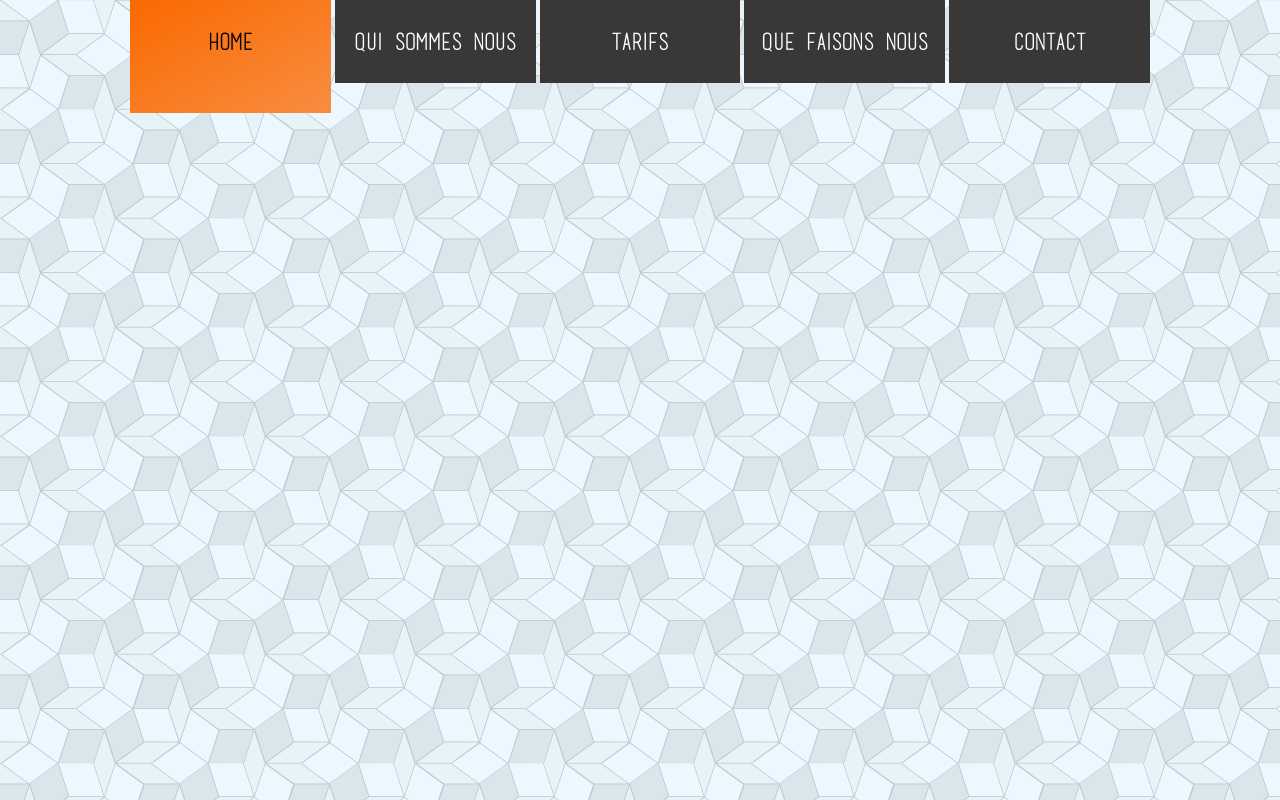
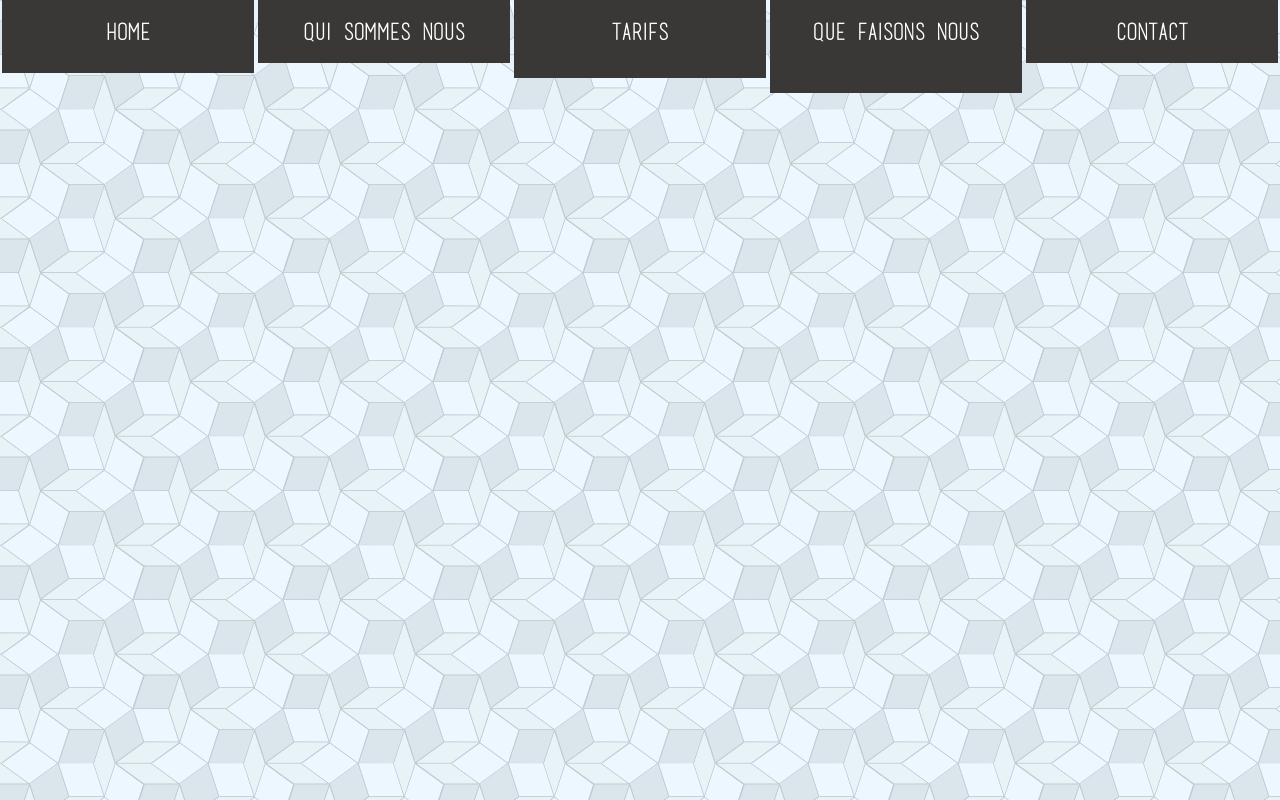
Before and after one commit to BaWananas/Dev-Ind-, a plain HTML site: page index.html in a window 1280 px wide. Drawn offline with Linux system fonts and the light colour scheme.

Commit message:
Set different size for onglets of the navbar

```diff
--- a/css/style.css
+++ b/css/style.css
@@ -41,7 +41,7 @@ body {
 /* Navbar */
 .navbar {
 	margin: 0 auto;
-	width: 80%;
+	width: 100%;
 
 	font-family: basictitlefont;
 	text-align: center;
@@ -75,9 +75,39 @@ body {
 			transition: all 0.5s ease;
 }
 
+.navbar ul li a.home {
+	display: block;
+	padding-top: 20px;
+	padding-bottom: 30px;
+}
+
+.navbar ul li a.who_we_are {
+	display: block;
+	padding-top: 20px;
+	padding-bottom: 20px;
+}
+
+.navbar ul li a.prices {
+	display: block;
+	padding-top: 20px;
+	padding-bottom: 35px;
+}
+
+.navbar ul li a.what_we_do {
+	display: block;
+	padding-top: 20px;
+	padding-bottom: 50px;
+}
+
+.navbar ul li a.contact {
+	display: block;
+	padding-top: 20px;
+	padding-bottom: 20px;
+}
+
 .navbar ul li a:hover {
 	display: block;
-	padding-top: 30px;
+	padding-top: 20px;
 	padding-bottom: 40px;
 
 	background: -webkit-linear-gradient(top, #FA6900 0%, #F88D41 100%); /* For Safari 5.1 to 6.0 */
@@ -89,7 +119,7 @@ body {
 
 .navbar ul li a.active {
 	display: block;
-	padding-top: 30px;
+	padding-top: 20px;
 	padding-bottom: 60px;
 
 	background : -webkit-linear-gradient(top, #FA6900 0%, #F88D41 100%); /* For Safari 5.1 to 6.0 */
--- a/index.html
+++ b/index.html
@@ -11,11 +11,11 @@
 		<header>
 			<nav class="navbar">
 				<ul>
-					<li><a href="#" class="active">Home</a></li>
-					<li><a href="#">Qui sommes nous</a></li>
-					<li><a href="#">Tarifs</a></li>
-					<li><a href="#">Que faisons nous</a></li>
-					<li><a href="#">Contact</a></li>
+					<li><a href="#" class="home">Home</a></li>
+					<li><a href="#" class="who_we_are">Qui sommes nous</a></li>
+					<li><a href="#" class="prices">Tarifs</a></li>
+					<li><a href="#" class="what_we_do">Que faisons nous</a></li>
+					<li><a href="#" class="contact">Contact</a></li>
 				</ul>
 			</nav>
 		</header>
```
